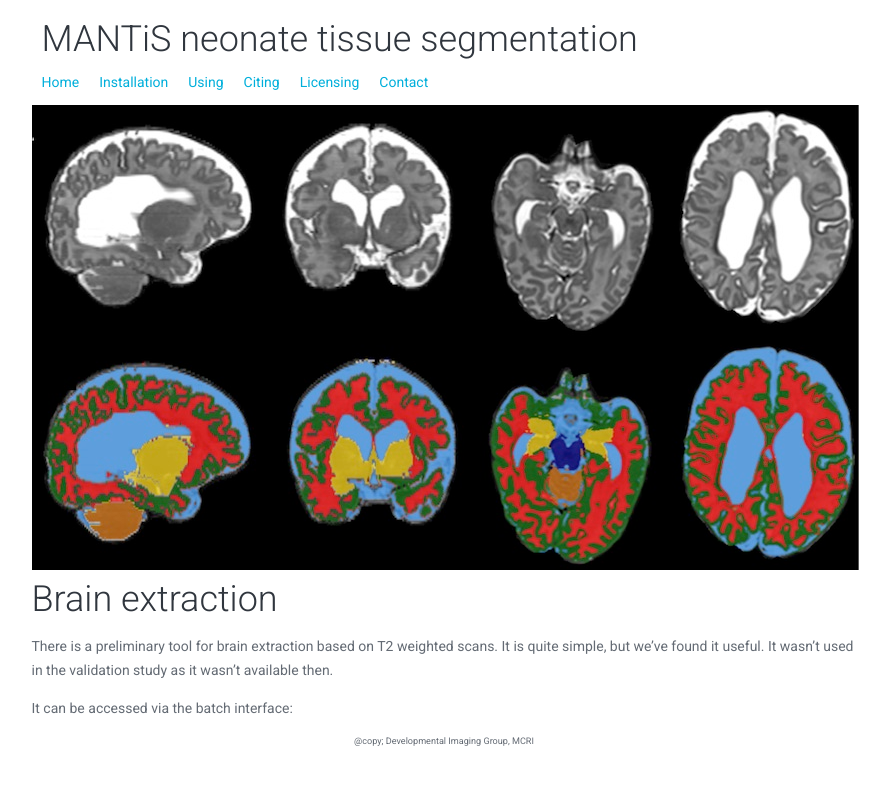
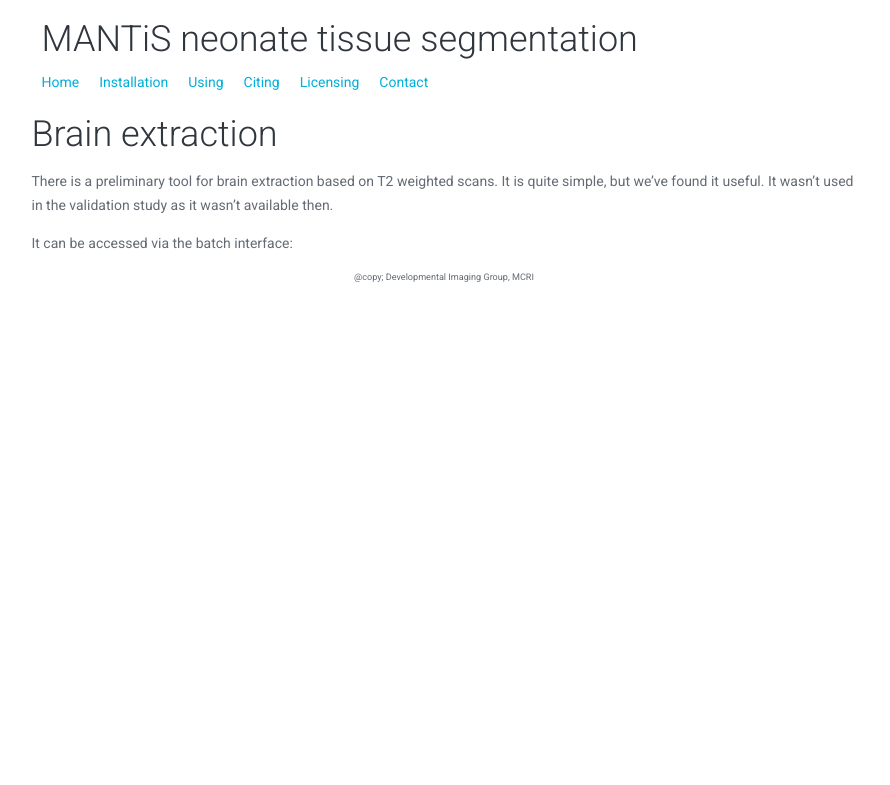
Before and after one commit to DevelopmentalImagingMCRI/mantis, a Jekyll site: the page built from using/extraction.md, in a window 1280 px wide. Shown: the top 785 px of the page, without its empty margins (196-1086 px from the left). Built offline with Jekyll 4.4.1, drawn with Linux system fonts in a browser that asks for light colours; Markdown is read by kramdown in place of the engine named in the settings.

Commit message:
removed banner

```diff
--- a/using/extraction.md
+++ b/using/extraction.md
@@ -2,13 +2,8 @@
 layout: default
 title: Brain extraction
 ---
-
-<section role="banner">
-  <img src="{{ site.baseurl }}{{ post.url }}/img/banner.jpg" />
-</section>
-
+<br>
 # Brain extraction
-
 There is a preliminary tool for brain extraction based on T2 weighted
 scans. It is quite simple, but we've found it useful. It wasn't used in
 the validation study as it wasn't available then.
```
Also changed, not shown: using/origin.md (+1 -5 lines).
